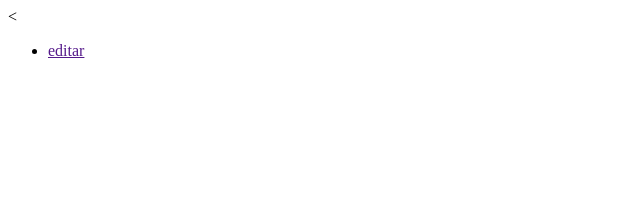
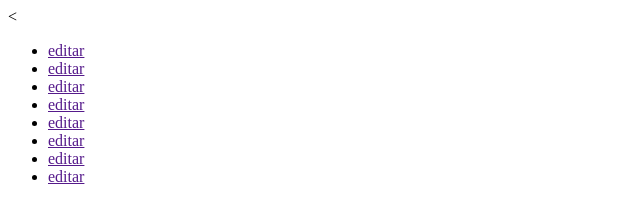
Before and after one commit to carvalhopedrooliveira/modulogit, a plain HTML site: page index.html in a window 1280 px wide. Shown: the whole page, without its empty margins (0-640 px from the left). Drawn offline with Linux system fonts and the light colour scheme.

Commit message:
Update index.html

```diff
--- a/index.html
+++ b/index.html
@@ -10,6 +10,13 @@
 					<nav>
 						<ul>
 							<li><a href="">editar</a></li>
+							<li><a href="">editar</a></li>
+							<li><a href="">editar</a></li>
+							<li><a href="">editar</a></li>
+							<li><a href="">editar</a></li>
+							<li><a href="">editar</a></li>
+							<li><a href="">editar</a></li>
+							<li><a href="">editar</a></li>
 						</ul>
 					</nav>
 				</div>
```
